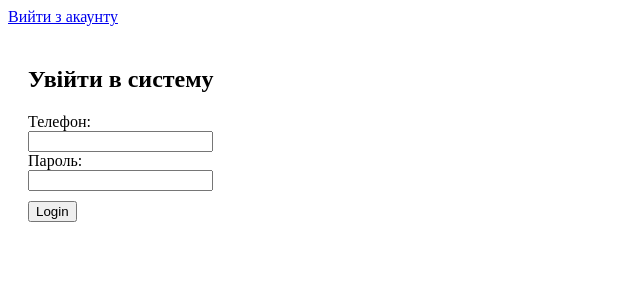
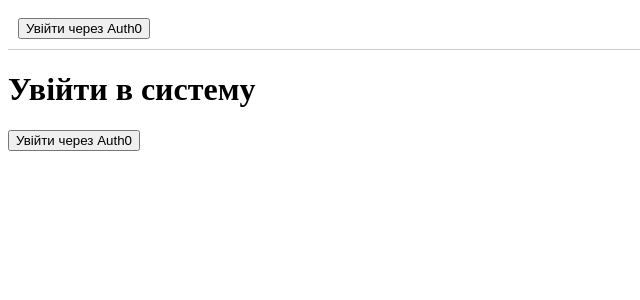
Before and after one commit to Alexsh206/Hospital, a React (Vite) app in the folder hospital-frontend/: page /login in a window 1280 px wide. Shown: the top 300 px of the page, without its empty margins (0-640 px from the left). Built offline with nearby package versions, Linux system fonts and the light colour scheme.

Commit message:
Update project

```diff
--- a/hospital-frontend/src/App.jsx
+++ b/hospital-frontend/src/App.jsx
@@ -1,60 +1,114 @@
-import {Routes, Route, Navigate, Link} from 'react-router-dom'
+// src/App.jsx
+import { Routes, Route, Navigate, Link } from 'react-router-dom'
+import { useAuth0 } from '@auth0/auth0-react'
 import PrivateRoute from './auth/PrivateRoute'
-import PatientsPage      from './pages/Patients'
-import AddPatientPage    from './pages/AddPatientPage'
-import StaffPage         from './pages/Staff'
-import AddStaffPage      from './pages/AddStaffPage'
-import AppointmentsPage  from './pages/AppointmentsPage'
-import AddAppointmentPage from './pages/AddAppointmentPage'
-import PatientDashboardPage from './pages/PatientDashboardPage'
-import StaffDashboardPage   from './pages/StaffDashboardPage'
-import LoginPage         from './pages/LoginPage'
-import { useAuth }       from './auth/AuthProvider'
-import EditPatientPage from "./pages/EditPatientPage.jsx";
+
+import LoginPage             from './pages/LoginPage'
+import PatientsPage          from './pages/Patients'
+import AddPatientPage        from './pages/AddPatientPage'
+import EditPatientPage       from './pages/EditPatientPage'
+import StaffPage             from './pages/Staff'
+import AddStaffPage          from './pages/AddStaffPage'
+import AppointmentsPage      from './pages/AppointmentsPage'
+import AddAppointmentPage    from './pages/AddAppointmentPage'
+import PatientDashboardPage  from './pages/PatientDashboardPage'
+import StaffDashboardPage    from './pages/StaffDashboardPage'
 
 export default function App() {
-    const { user } = useAuth()
+    const {
+        user,
+        isAuthenticated,
+        loginWithRedirect,
+        logout,
+        isLoading
+    } = useAuth0()
+
+    if (isLoading) return <div>Завантаження…</div>
+
+    // витягуємо ролі з токена
+    const roles = user?.['https://hospital.api/roles'] || []
 
     return (
         <>
-            <nav>
-                {user?.role === 'staff' && <>
-                    <Link to={`/dashboard/staff/${user.id}`}>Моя сторінка</Link>
-                    <Link to="/patients">Список пацієнтів</Link>
-                    <Link to="/patients/add">Додати пацієнта</Link>
-                    <Link to="/staff">Персонал</Link>
-                    <Link to="/staff/add">Додати працівника</Link>
-                    <Link to="/appointments">Призначення</Link>
-                    <Link to="/appointments/add">Нове призначення</Link>
-                </>}
-                {user?.role === 'patient' && <>
-                    <Link to={`/dashboard/patient/${user.id}`}>Моя медична картка</Link>
-                </>}
-                <Link to="/login">Вийти з акаунту</Link>
+            <nav style={{ padding: 10, borderBottom: '1px solid #ccc' }}>
+                {!isAuthenticated && (
+                    <button
+                        onClick={() =>
+                            loginWithRedirect({
+                                appState: {returnTo: window.location.pathname}
+                            })
+                        }
+                    >
+                        Увійти через Auth0
+                    </button>
+                )}
+
+                {isAuthenticated && (
+                    <>
+                        {roles.includes('staff') && (
+                            <>
+                                <Link to={`/dashboard/staff/${user.sub}`}>Моя сторінка</Link>{' | '}
+                                <Link to="/patients">Пацієнти</Link>{' | '}
+                                <Link to="/patients/add">Додати пацієнта</Link>{' | '}
+                                <Link to="/staff">Персонал</Link>{' | '}
+                                <Link to="/staff/add">Додати працівника</Link>{' | '}
+                                <Link to="/appointments">Призначення</Link>{' | '}
+                                <Link to="/appointments/add">Нове призначення</Link>{' | '}
+                            </>
+                        )}
+
+                        {roles.includes('patient') && (
+                            <Link to={`/dashboard/patient/${user.sub}`}>
+                                Моя медична картка
+                            </Link>
+                        )}
+
+                        <button
+                            style={{ marginLeft: 20 }}
+                            onClick={() =>
+                                logout({ logoutParams: { returnTo: window.location.origin } })
+                            }
+                        >
+                            Вийти
+                        </button>
+                    </>
+                )}
             </nav>
 
             <Routes>
-                <Route path="/login" element={<LoginPage />} />
+                <Route
+                    path="/"
+                    element={
+                        !isAuthenticated
+                            ? <Navigate to="/login" replace />
+                            : roles.includes('staff')
+                                ? <Navigate to={`/dashboard/staff/${user.sub}`} replace />
+                                : <Navigate to={`/dashboard/patient/${user.sub}`} replace />
+                    }
+                />
 
+                <Route
+                    path="/login"
+                    element={<LoginPage onLogin={() => loginWithRedirect()} />}
+                />
+
+                {/* staff-only */}
                 <Route element={<PrivateRoute roles={['staff']} />}>
-                    <Route path="/patients"      element={<PatientsPage />} />
-                    <Route path="/patients/add"  element={<AddPatientPage />} />
-                    <Route path="/patients/:id/edit" element={<EditPatientPage />} />
-                    <Route path="/staff"         element={<StaffPage />} />
-                    <Route path="/staff/add"     element={<AddStaffPage />} />
-                    <Route path="/appointments"      element={<AppointmentsPage />} />
-                    <Route path="/appointments/add"  element={<AddAppointmentPage />} />
+                    <Route path="/patients"           element={<PatientsPage />} />
+                    <Route path="/patients/add"       element={<AddPatientPage />} />
+                    <Route path="/patients/:id/edit"  element={<EditPatientPage />} />
+                    <Route path="/staff"              element={<StaffPage />} />
+                    <Route path="/staff/add"          element={<AddStaffPage />} />
+                    <Route path="/appointments"       element={<AppointmentsPage />} />
+                    <Route path="/appointments/add"   element={<AddAppointmentPage />} />
+                    <Route path="/dashboard/staff/:id" element={<StaffDashboardPage />} />
                 </Route>
 
                 <Route element={<PrivateRoute roles={['patient']} />}>
                     <Route path="/dashboard/patient/:id" element={<PatientDashboardPage />} />
                 </Route>
 
-                <Route element={<PrivateRoute roles={['staff']} />}>
-                    <Route path="/dashboard/staff/:id" element={<StaffDashboardPage />} />
-                </Route>
-
-                <Route path="*" element={<Navigate to="/login" replace />} />
+                <Route path="*" element={<Navigate to="/" replace />} />
             </Routes>
         </>
     )
--- a/hospital-frontend/src/auth/PrivateRoute.jsx
+++ b/hospital-frontend/src/auth/PrivateRoute.jsx
@@ -1,17 +1,20 @@
-import React from 'react'
+import { useAuth0 } from '@auth0/auth0-react'
 import { Navigate, Outlet } from 'react-router-dom'
-import { useAuth } from './AuthProvider'
 
-export default function PrivateRoute({ roles }) {
-    const { user, isAuthenticated } = useAuth()
+export default function PrivateRoute({ roles = [] }) {
+    const { user, isAuthenticated, isLoading, loginWithRedirect } = useAuth0();
+
+    if (isLoading) return <div>Loading…</div>;
 
     if (!isAuthenticated) {
+        loginWithRedirect();
+        return null;
+    }
 
-        return <Navigate to="/login" replace />
+    const userRoles = user['https://hospital.api/roles'] || [];
+    if (roles.length > 0 && !roles.some(r => userRoles.includes(r))) {
+        return <Navigate to="/login" replace />;
     }
-    if (roles && !roles.includes(user.role)) {
 
-        return <Navigate to="/login" replace />
-    }
-    return <Outlet />
+    return <Outlet />;
 }
--- a/hospital-frontend/src/main.jsx
+++ b/hospital-frontend/src/main.jsx
@@ -1,15 +1,38 @@
 import React from 'react'
 import ReactDOM from 'react-dom/client'
-import { BrowserRouter } from 'react-router-dom'
-import { AuthProvider }  from './auth/AuthProvider.jsx'
-import App               from './App.jsx'
+import { BrowserRouter, useNavigate } from 'react-router-dom'
+import { Auth0Provider } from '@auth0/auth0-react'
+import App from './App.jsx'
+
+const domain   = import.meta.env.VITE_AUTH0_DOMAIN
+const clientId = import.meta.env.VITE_AUTH0_CLIENT_ID
+
+
+function Auth0ProviderWithNavigate({ children }) {
+    const navigate = useNavigate()
+
+    return (
+        <Auth0Provider
+            domain={domain}
+            clientId={clientId}
+            authorizationParams={{ redirect_uri: window.location.origin }}
+
+            onRedirectCallback={(appState) => {
+
+                navigate(appState?.returnTo || window.location.pathname)
+            }}
+        >
+            {children}
+        </Auth0Provider>
+    )
+}
 
 ReactDOM.createRoot(document.getElementById('root')).render(
     <React.StrictMode>
         <BrowserRouter>
-            <AuthProvider>
+            <Auth0ProviderWithNavigate>
                 <App />
-            </AuthProvider>
+            </Auth0ProviderWithNavigate>
         </BrowserRouter>
     </React.StrictMode>
 )
--- a/hospital-frontend/src/pages/AddPatientPage.jsx
+++ b/hospital-frontend/src/pages/AddPatientPage.jsx
@@ -9,7 +9,7 @@
         lastName: '',
         firstName: '',
         patronymic: '',
-        sex: 'M',
+        sex: '',
         dateOfBirth: '',
         phone: '',
         password: ''
--- a/hospital-frontend/src/pages/LoginPage.jsx
+++ b/hospital-frontend/src/pages/LoginPage.jsx
@@ -1,49 +1,17 @@
-import { useState }   from 'react'
-import { useAuth }    from '../auth/AuthProvider'
+import { useAuth0 } from '@auth0/auth0-react'
 
 export default function LoginPage() {
-    const { login } = useAuth()
-    const [form, setForm] = useState({ phone: '', password: '' })
-    const [error, setError] = useState(null)
+    const { loginWithRedirect, isLoading, error } = useAuth0()
 
-    const handle = e => {
-        setForm(f => ({ ...f, [e.target.name]: e.target.value }))
-    }
-
-    const submit = async e => {
-        e.preventDefault()
-        const ok = await login(form)
-        if (!ok) {
-            setError('Неправильні телефон або пароль')
-        }
-    }
+    if (isLoading) return <div>Завантаження…</div>
+    if (error) return <div>Помилка: {error.message}</div>
 
     return (
-        <form onSubmit={submit} style={{ padding: 20 }}>
-            <h2>Увійти в систему</h2>
-            {error && <div style={{ color: 'red' }}>{error}</div>}
-            <div>
-                <label>Телефон:<br/>
-                    <input
-                        name="phone"
-                        value={form.phone}
-                        onChange={handle}
-                        required
-                    />
-                </label>
-            </div>
-            <div>
-                <label>Пароль:<br/>
-                    <input
-                        type="password"
-                        name="password"
-                        value={form.password}
-                        onChange={handle}
-                        required
-                    />
-                </label>
-            </div>
-            <button type="submit" style={{ marginTop: 10 }}>Login</button>
-        </form>
+        <div>
+            <h1>Увійти в систему</h1>
+            <button onClick={() => loginWithRedirect()}>
+                Увійти через Auth0
+            </button>
+        </div>
     )
 }
--- a/hospital-frontend/src/pages/PatientDashboardPage.jsx
+++ b/hospital-frontend/src/pages/PatientDashboardPage.jsx
@@ -19,9 +19,9 @@
 
     return (
         <div style={{ padding: 20 }}>
-            <h2>Пациент: {patient.firstName} {patient.lastName}</h2>
-            <p>Дата рождения: {patient.dateOfBirth}</p>
-            <h3>Ваши назначения</h3>
+            <h2>Пацієнт: {patient.firstName} {patient.lastName}</h2>
+            <p>Дата Народження: {patient.dateOfBirth}</p>
+            <h3>Ваші призначення</h3>
             <ul>
                 {appointments.map(a => (
                     <li key={a.id}>
```
Also changed, not shown: 2 other files (tests, documents, lock files or other folders).
